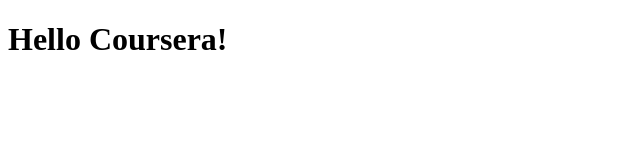
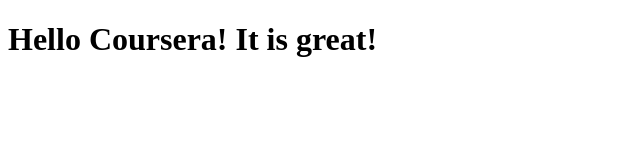
Before and after one commit to kelvinyx/coursera-test, a plain HTML site: page site/index.html in a window 1280 px wide. Shown: the whole page, without its empty margins (0-640 px from the left). Drawn offline with Linux system fonts and the light colour scheme.

Commit message:
Small change

```diff
--- a/site/index.html
+++ b/site/index.html
@@ -4,6 +4,6 @@
 	<title>Hello Coursera!</title>
 </head>
 <body>
-<h1>Hello Coursera!</h1>
+<h1>Hello Coursera! It is great!</h1>
 </body>
 </html>
```
